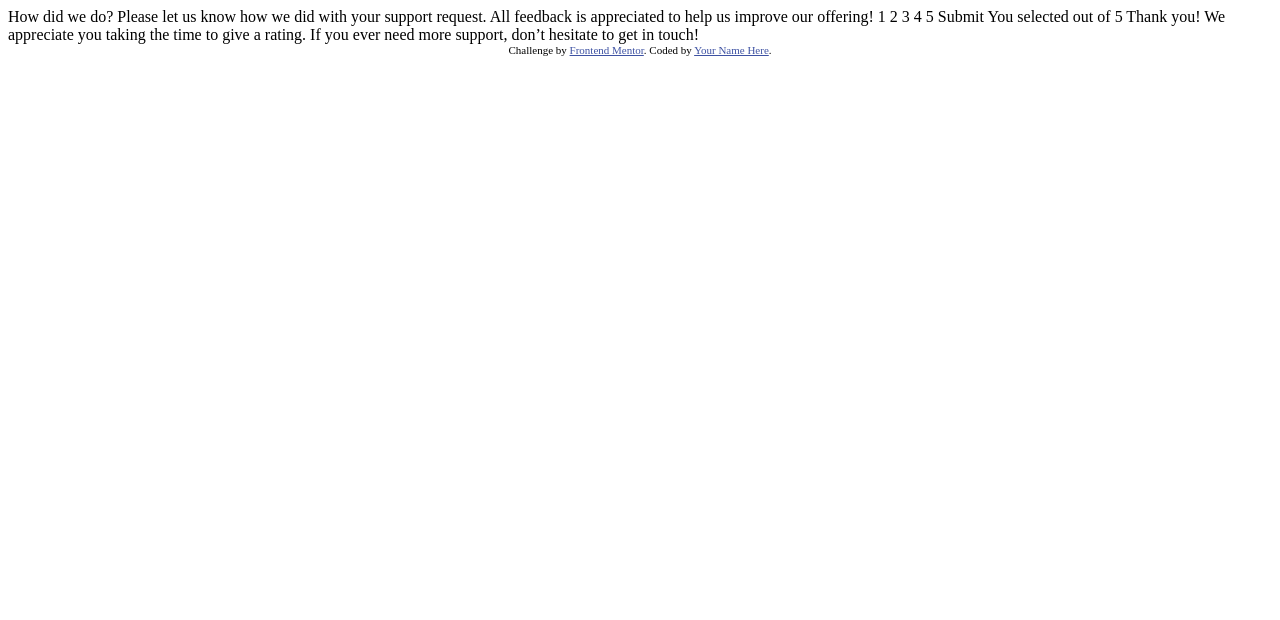
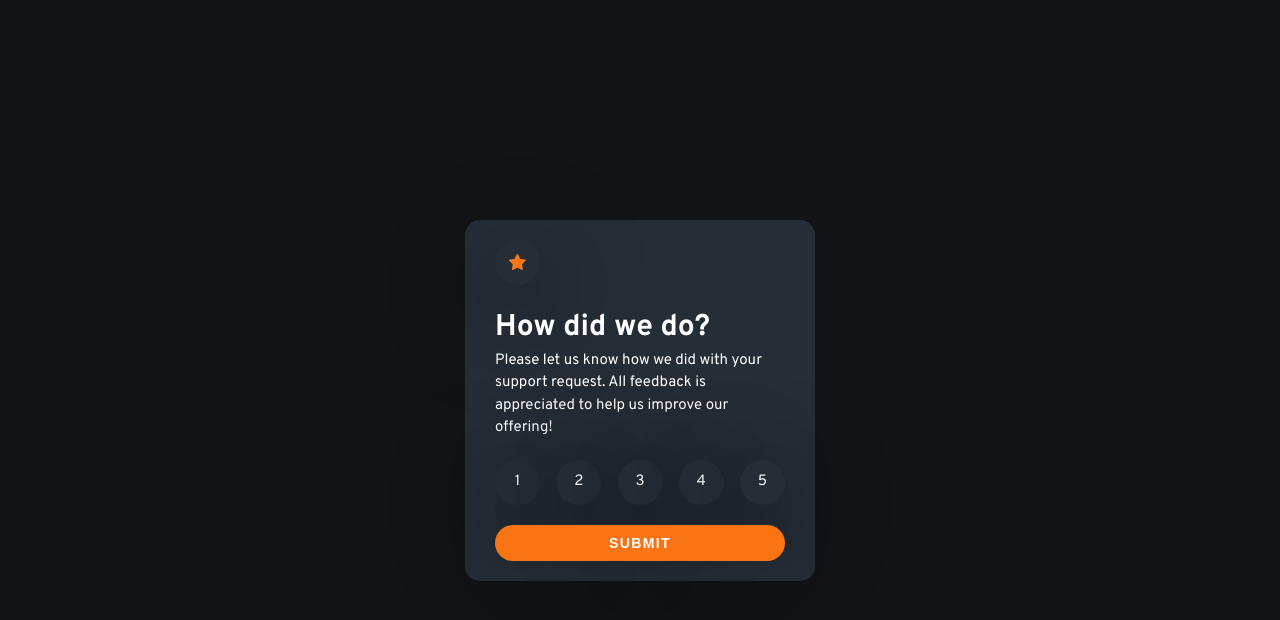
Before and after one commit to Paras0-7/FrontEnd-Tasks, a plain HTML site: page Rating Component/index.html in a window 1280 px wide. Drawn offline with Linux system fonts and the light colour scheme.

Commit message:
completed

```diff
--- a/Rating Component/index.html
+++ b/Rating Component/index.html
@@ -1,49 +1,72 @@
 <!DOCTYPE html>
 <html lang="en">
   <head>
-  <meta charset="UTF-8">
-  <meta name="viewport" content="width=device-width, initial-scale=1.0"> <!-- displays site properly based on user's device -->
+    <meta charset="UTF-8" />
+    <meta name="viewport" content="width=device-width, initial-scale=1.0" />
+    <!-- displays site properly based on user's device -->
 
-  <link rel="icon" type="image/png" sizes="32x32" href="./images/favicon-32x32.png">
-
+    <link
+      rel="icon"
+      type="image/png"
+      sizes="32x32"
+      href="./images/favicon-32x32.png"
+    />
+    <link rel="preconnect" href="https://fonts.googleapis.com" />
+    <link rel="preconnect" href="https://fonts.gstatic.com" crossorigin />
+    <link
+      href="https://fonts.googleapis.com/css2?family=Overpass:wght@400;700&display=swap"
+      rel="stylesheet"
+    />
+    <link href="style.css" rel="stylesheet" />
     <title>Frontend Mentor | Interactive rating component</title>
 
     <!-- Feel free to remove these styles or customise in your own stylesheet 👍 -->
-  <style>
-    .attribution { font-size: 11px; text-align: center; }
-    .attribution a { color: hsl(228, 45%, 44%); }
-  </style>
   </head>
   <body>
+    <div class="container">
+      <div class="wrapper">
+        <div class="logo">
+          <img src="images/icon-star.svg" />
+        </div>
 
+        <div class="text">
+          <h1>How did we do?</h1>
+          <p>
+            Please let us know how we did with your support request. All
+            feedback is appreciated to help us improve our offering!
+          </p>
+        </div>
+        <ul>
+          <li>1</li>
+          <li>2</li>
+          <li>3</li>
+          <li>4</li>
+          <li>5</li>
+        </ul>
+        <button class="btn submit">SUBMIT</button>
+      </div>
+
+      <div class="wrapper hidden thank-you">
+        <img src="images/illustration-thank-you.svg" />
+        <p class="rating-result"></p>
+        <div class="text">
+          <h1>Thank you!</h1>
+          <p>
+            We appreciate you taking the time to give a rating. If you ever need
+            more support, don’t hesitate to get in touch!
+          </p>
+        </div>
+      </div>
+    </div>
     <!-- Rating state start -->
-
-  How did we do?
-
-  Please let us know how we did with your support request. All feedback is appreciated
-  to help us improve our offering!
-
-  1 2 3 4 5
-
-  Submit
 
     <!-- Rating state end -->
 
     <!-- Thank you state start -->
 
-  You selected <!-- Add rating here --> out of 5
-
-  Thank you!
-
-  We appreciate you taking the time to give a rating. If you ever need more support,
-  don’t hesitate to get in touch!
+    <!-- Add rating here -->
 
     <!-- Thank you state end -->
-
-
-  <div class="attribution">
-    Challenge by <a href="https://www.frontendmentor.io?ref=challenge" target="_blank">Frontend Mentor</a>.
-    Coded by <a href="#">Your Name Here</a>.
-  </div>
+    <script src="script.js"></script>
   </body>
 </html>
--- /dev/null
+++ b/Rating Component/script.js
@@ -0,0 +1,24 @@
+const ratings = document.querySelectorAll("li");
+const wrapper = document.querySelector(".wrapper");
+const thankYou = document.querySelector(".thank-you");
+
+const submitBtn = document.querySelector(".submit");
+
+ratings.forEach(function (rating) {
+  rating.addEventListener("click", function () {
+    removeActive();
+    rating.classList.add("active");
+  });
+});
+
+submitBtn.addEventListener("click", function () {
+  const rating = document.querySelector(".active").textContent;
+  wrapper.classList.add("hidden");
+  thankYou.classList.remove("hidden");
+
+  const ratingResult = document.querySelector(".rating-result");
+  ratingResult.textContent = `You selected ${rating} out of  5`;
+});
+const removeActive = function () {
+  ratings.forEach((rating) => rating.classList.remove("active"));
+};
--- /dev/null
+++ b/Rating Component/style.css
@@ -0,0 +1,115 @@
+* {
+  margin: 0;
+  padding: 0;
+  box-sizing: border-box;
+}
+
+html {
+  font-size: 62.5%;
+}
+
+body {
+  font-family: "Overpass";
+  min-height: 100vh;
+  display: grid;
+  place-items: center;
+  line-height: 1.5;
+  background-color: hsl(216, 12%, 8%);
+  color: white;
+  font-size: 1.5rem;
+}
+
+.container {
+  margin: 0 auto;
+  width: 35rem;
+}
+
+.wrapper {
+  padding: 2rem 3rem;
+  background-color: hsl(213, 19%, 18%);
+  border-radius: 15px;
+  display: flex;
+  flex-direction: column;
+  gap: 2rem;
+}
+
+.logo,
+li {
+  width: 4.5rem;
+  height: 4.5rem;
+  border-radius: 50%;
+  background-color: hsl(213, 19%, 18%);
+  display: flex;
+  align-items: center;
+  justify-content: center;
+  box-shadow: 0 2.4rem 10rem rgba(0, 0, 0);
+}
+
+.text h1 {
+  font-weight: 700;
+}
+
+.text p {
+  font-size: 1.5rem;
+}
+ul {
+  list-style: none;
+  display: flex;
+  justify-content: space-between;
+  max-width: 100%;
+}
+li {
+  cursor: pointer;
+  transition: all 0.5s ease-in-out;
+  font-weight: 400;
+}
+
+li:hover {
+  background-color: hsl(25, 97%, 53%);
+}
+
+.btn {
+  border: none;
+  padding: 1rem;
+  border-radius: 100px;
+  background-color: hsl(25, 97%, 53%);
+  color: white;
+  font-weight: 700;
+  font-size: 1.4rem;
+  letter-spacing: 0.1em;
+  cursor: pointer;
+  transition: all 0.3s ease-in-out;
+}
+
+.btn:hover {
+  background-color: hsl(0, 0%, 100%);
+  color: hsl(25, 97%, 53%);
+}
+
+.thank-you {
+  display: grid;
+  place-items: center;
+  text-align: center;
+}
+.thank-you img {
+  width: 50%;
+}
+
+.rating-result {
+  color: hsl(25, 97%, 53%);
+  font-size: 1.4rem;
+  padding: 0.8rem 3rem;
+  border-radius: 100px;
+  box-shadow: 0 2.4rem 10rem rgba(0, 0, 0, 0.6);
+}
+
+.thank-you h1 {
+  margin-bottom: 1.4rem;
+}
+.hidden {
+  display: none;
+}
+
+.active {
+  background-color: hsl(217, 12%, 63%);
+}
```
Also changed, not shown: 3 other files. Lines whose indentation alone changed are shown as unchanged.
